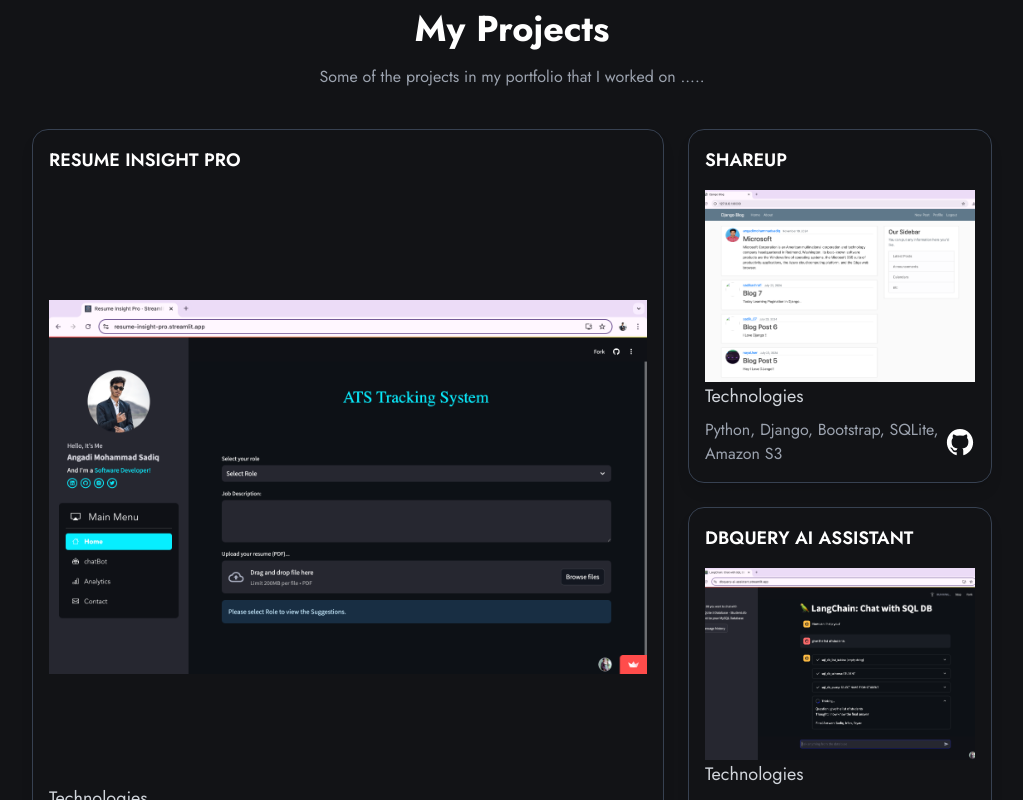
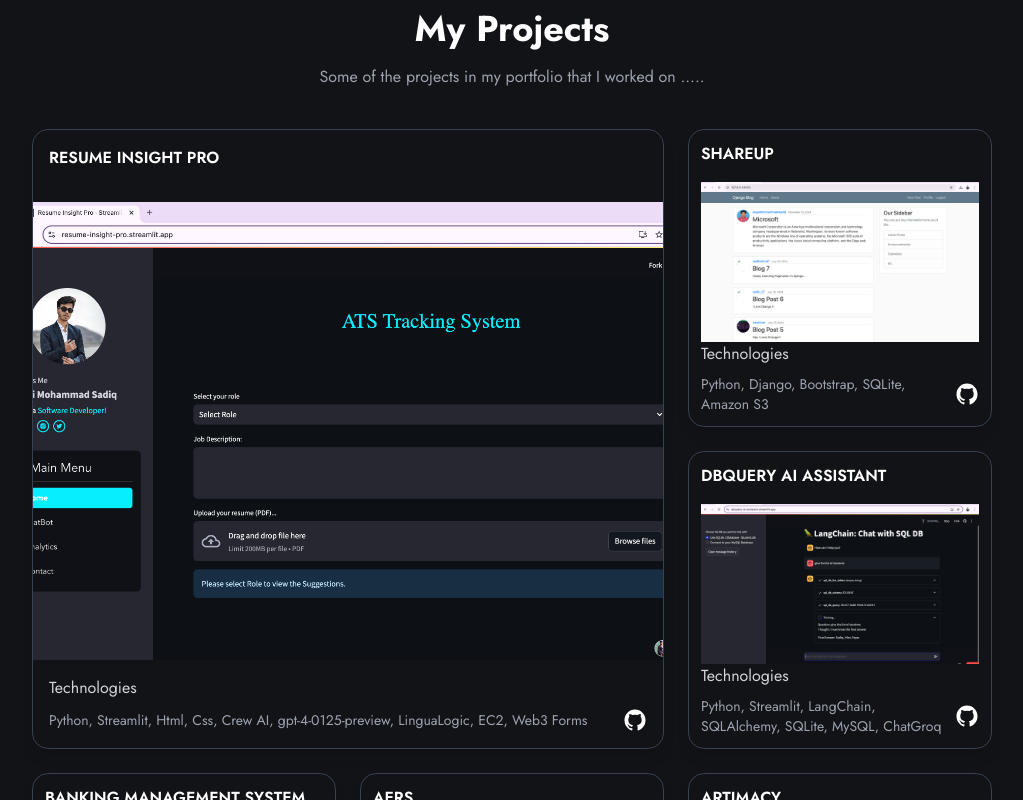
Before and after one commit to sadikashrafi07/BeyondCode, a React (Create React App) app: page / in a window 1280 px wide. Shown: the part 2080-2880 px from the top of the page, without its empty margins (128-1151 px from the left). Built offline with nearby package versions, Linux system fonts and the light colour scheme.

Commit message:
Ensured responsive consistency across breakpoints while preserving grid structure and positions on larger screens.

```diff
--- a/src/components/Projects.js
+++ b/src/components/Projects.js
@@ -4,7 +4,7 @@ import { motion } from "framer-motion";
 
 function ProjectsComponent() {
   return (
-    <section className="flex flex-col items-center justify-center my-24" id="projects">
+    <section className="flex flex-col items-center justify-center my-24 w-full px-4 sm:px-8 md:px-16 lg:px-32 xl:px-40" id="projects">
       {/* Accomplishments Heading */}
       <p
         className="text-xs font-semibold text-gray-300 uppercase tracking-widest mb-2"
@@ -21,29 +21,19 @@ function ProjectsComponent() {
         Some of the projects in my portfolio that I worked on .....
       </p>
 
-      {/* Custom Grid Layout for Projects */}
+      {/* Responsive Grid Layout for Projects */}
       <div
-        className="grid gap-6 w-full px-20 lg:px-40"
-        style={{
-          display: "grid",
-          gridTemplateColumns: "repeat(3, 1fr)",
-          gridTemplateAreas: `
-            "a a b"
-            "a a c"
-            "d e f"
-          `,
-        }}
+        className="grid gap-6 w-full grid-cols-1 md:grid-cols-3 md:grid-rows-2"
       >
-        {/* First grid item (large, spans two rows) */}
+        {/* First grid item (large, spans two rows in large screens) */}
         <div
-          style={{ gridArea: "a" }}
-          className="border border-gray-700 rounded-2xl p-4 flex flex-col duration-100 ease-in-out h-full relative overflow-hidden shadow-lg hover:shadow-blue-500/50 transition-shadow"
+          className="border border-gray-700 rounded-2xl flex flex-col duration-100 ease-in-out h-full relative overflow-hidden shadow-lg hover:shadow-blue-500/50 transition-shadow md:col-span-2 md:row-span-2"
         >
-          <p className="text-lg text-white font-semibold uppercase mb-4">{Projects[0].name}</p>
+          <p className="text-lg md:text-base text-white font-semibold uppercase mb-4 p-4">{Projects[0].name}</p>
           <div className="relative w-full h-full">
             <img
               src={Projects[0].imageSrc}
-              className="w-full h-full object-contain mb-4"
+              className="w-full h-full object-cover" // Ensures the image fully covers the container without zooming
               alt={Projects[0].name}
             />
             <a
@@ -52,36 +42,35 @@ function ProjectsComponent() {
               rel="noopener noreferrer"
               className="absolute inset-0 bg-blue-600 opacity-0 hover:opacity-90 transition-opacity duration-300 flex flex-col justify-center items-center"
             >
-              <p className="text-2xl text-white font-bold tracking-wider drop-shadow-lg">
+              <p className="text-2xl md:text-lg text-white font-bold tracking-wider drop-shadow-lg">
                 Tap to View
               </p>
             </a>
           </div>
-          <div className="flex flex-col items-start justify-between w-full mt-auto">
-            <p className="text-lg text-gray-300 mb-2">Technologies</p>
+          <div className="flex flex-col items-start justify-between w-full mt-auto p-4">
+            <p className="text-lg md:text-base text-gray-300 mb-2">Technologies</p>
             <div className="flex items-center justify-between w-full">
-              <span className="block text-base text-gray-400 break-words max-w-full">{Projects[0].techs}</span>
+              <span className="block text-base md:text-sm text-gray-400 break-words max-w-full">{Projects[0].techs}</span>
               <a href={Projects[0].github} target="_blank" rel="noopener noreferrer" className="flex items-center ml-auto">
                 <motion.div whileTap={{ scale: 0.8 }}>
-                  <IoLogoGithub className="text-white text-3xl cursor-pointer" />
+                  <IoLogoGithub className="text-white text-3xl md:text-2xl cursor-pointer" />
                 </motion.div>
               </a>
             </div>
           </div>
         </div>
 
-        {/* Additional grid items with hover effect */}
+        {/* Additional grid items with no hover zoom effect */}
         {[Projects[1], Projects[2], ...Projects.slice(3, 6)].map((project, index) => (
           <div
             key={project.id}
-            style={{ gridArea: `b c d e f`.split(" ")[index] }}
-            className="border border-gray-700 rounded-2xl p-4 flex flex-col duration-100 ease-in-out relative overflow-hidden shadow-lg hover:shadow-blue-500/50 transition-shadow"
+            className="border border-gray-700 rounded-2xl flex flex-col duration-100 ease-in-out relative overflow-hidden shadow-lg hover:shadow-blue-500/50 transition-shadow p-4 md:p-3"
           >
-            <p className="text-lg text-white font-semibold uppercase mb-4">{project.name}</p>
-            <div className="relative w-full h-48">
+            <p className="text-lg md:text-base text-white font-semibold uppercase mb-4">{project.name}</p>
+            <div className="relative w-full h-48 md:h-40">
               <img
                 src={project.imageSrc}
-                className="w-full h-full object-cover mb-4 transition-transform duration-300 hover:scale-105"
+                className="w-full h-full object-cover" // Ensures the image fills the grid cell without zoom effect
                 alt={project.name}
               />
               <a
@@ -90,18 +79,18 @@ function ProjectsComponent() {
                 rel="noopener noreferrer"
                 className="absolute inset-0 bg-blue-600 opacity-0 hover:opacity-90 transition-opacity duration-300 flex flex-col justify-center items-center"
               >
-                <p className="text-2xl text-white font-bold tracking-wider drop-shadow-lg">
+                <p className="text-2xl md:text-lg text-white font-bold tracking-wider drop-shadow-lg">
                   Tap to View
                 </p>
               </a>
             </div>
             <div className="flex flex-col items-start justify-between w-full">
-              <p className="text-lg text-gray-300 mb-2">Technologies</p>
+              <p className="text-lg md:text-base text-gray-300 mb-2">Technologies</p>
               <div className="flex items-center justify-between w-full">
-                <span className="block text-base text-gray-400 break-words max-w-full">{project.techs}</span>
+                <span className="block text-base md:text-sm text-gray-400 break-words max-w-full">{project.techs}</span>
                 <a href={project.github} target="_blank" rel="noopener noreferrer" className="flex items-center ml-auto">
                   <motion.div whileTap={{ scale: 0.8 }}>
-                    <IoLogoGithub className="text-white text-3xl cursor-pointer" />
+                    <IoLogoGithub className="text-white text-3xl md:text-2xl cursor-pointer" />
                   </motion.div>
                 </a>
               </div>
```
